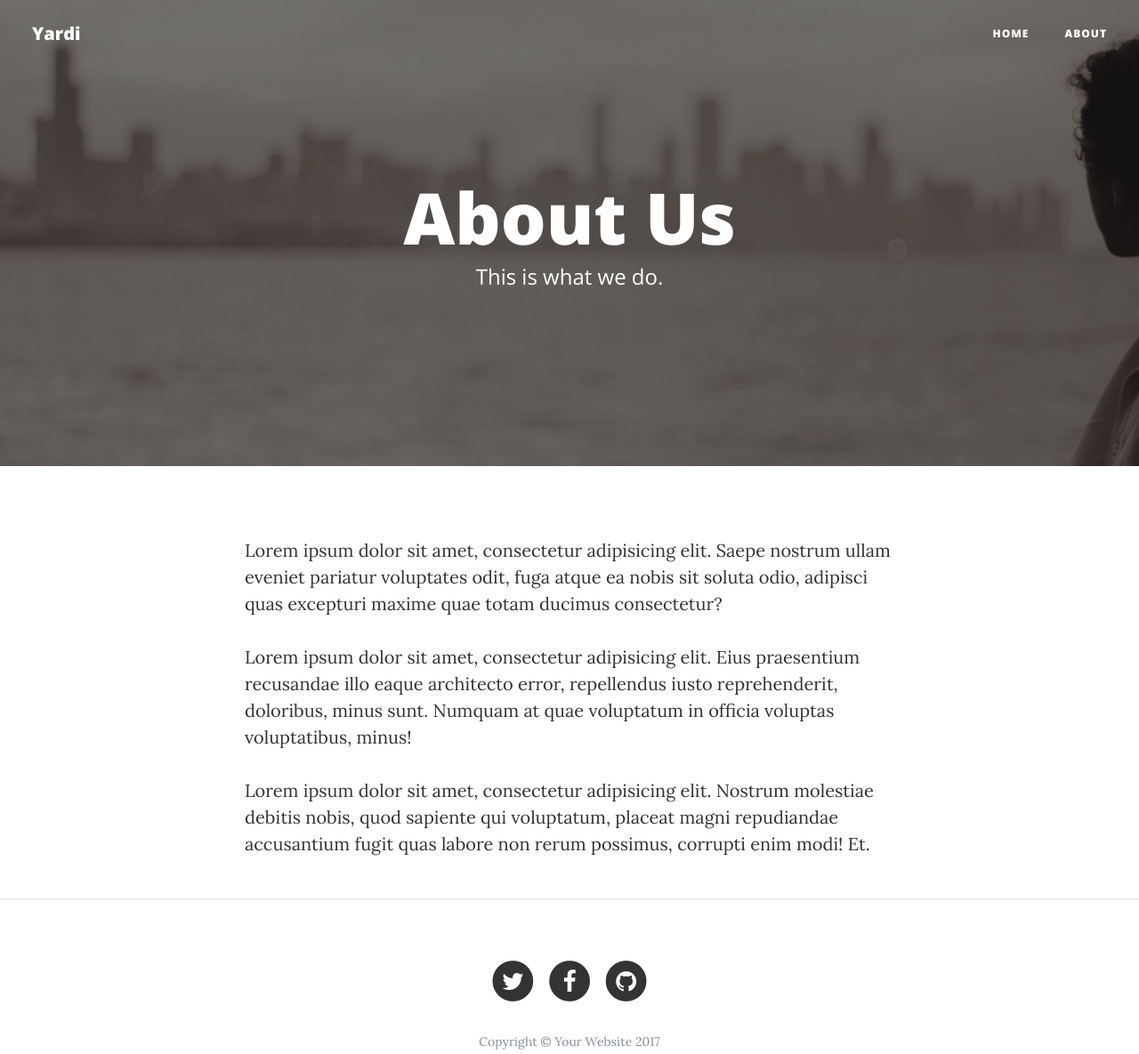
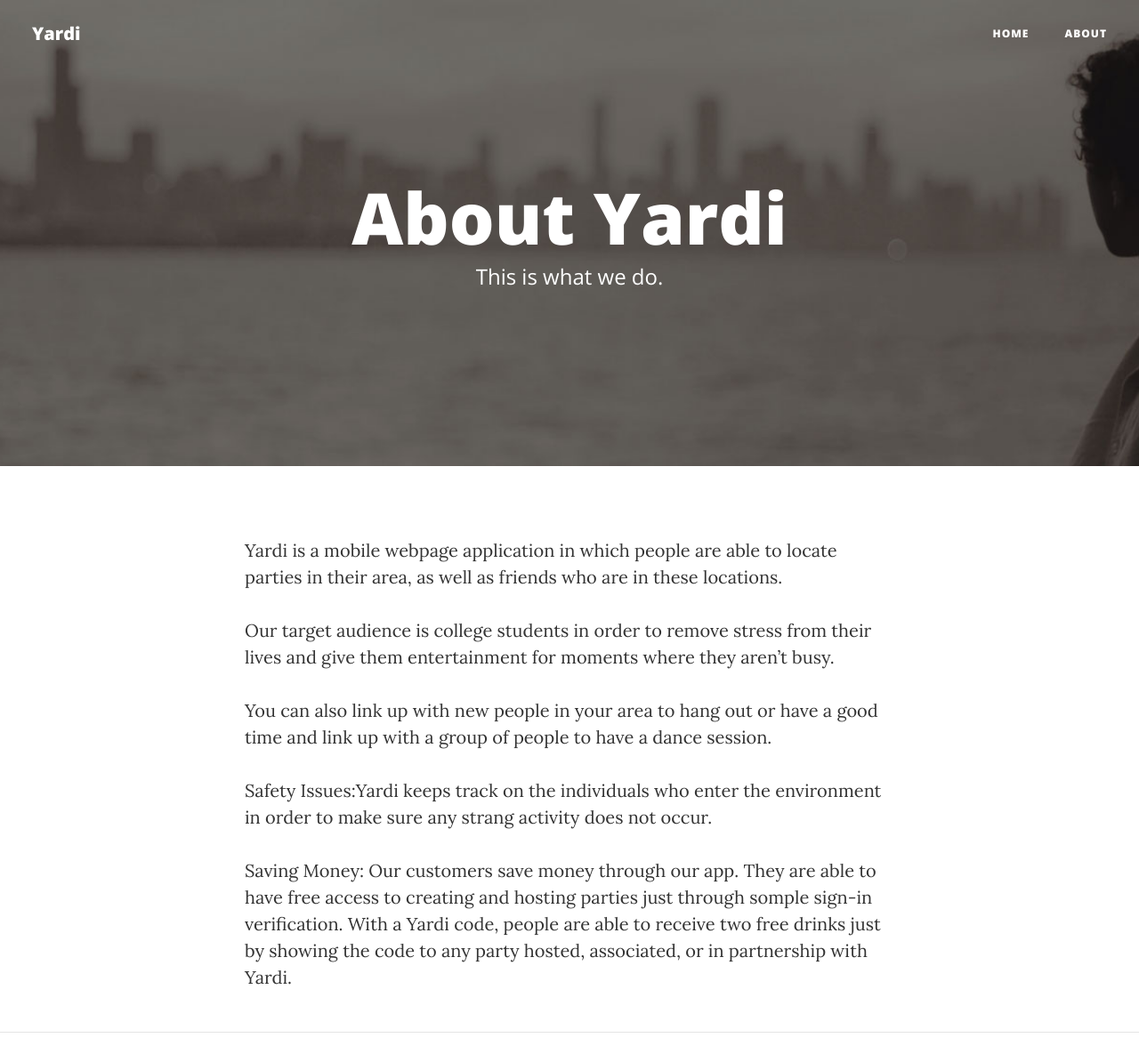
Before and after one commit to virj5/Yardi, a website: page Yardi/about.html in a window 1280 px wide. Shown: the top 1185 px of the page at 89% size. Drawn offline with nearby package versions, Linux system fonts and the light colour scheme.

Commit message:
psuh all

```diff
--- a/Yardi/about.html
+++ b/Yardi/about.html
@@ -59,7 +59,7 @@
         <div class="row">
           <div class="col-lg-8 col-md-10 mx-auto">
             <div class="page-heading">
-              <h1>About Us</h1>
+              <h1>About Yardi</h1>
               <span class="subheading">This is what we do.</span>
             </div>
           </div>
@@ -71,9 +71,12 @@
     <div class="container">
       <div class="row">
         <div class="col-lg-8 col-md-10 mx-auto">
-          <p>Lorem ipsum dolor sit amet, consectetur adipisicing elit. Saepe nostrum ullam eveniet pariatur voluptates odit, fuga atque ea nobis sit soluta odio, adipisci quas excepturi maxime quae totam ducimus consectetur?</p>
-          <p>Lorem ipsum dolor sit amet, consectetur adipisicing elit. Eius praesentium recusandae illo eaque architecto error, repellendus iusto reprehenderit, doloribus, minus sunt. Numquam at quae voluptatum in officia voluptas voluptatibus, minus!</p>
-          <p>Lorem ipsum dolor sit amet, consectetur adipisicing elit. Nostrum molestiae debitis nobis, quod sapiente qui voluptatum, placeat magni repudiandae accusantium fugit quas labore non rerum possimus, corrupti enim modi! Et.</p>
+          <p>Yardi is a mobile webpage application in which people are able to locate parties in their area, as well as friends who are in these locations.</p>
+          <p>Our target audience is college students in order to remove stress from their lives and give them entertainment for moments where they aren’t busy.</p>
+          <p>You can also link up with new people in your area to hang out or have a good time and link up with a group of people to have a dance session.</p>
+          <p>Safety Issues:Yardi keeps track on the individuals who enter the environment in order to make sure any strang activity does not occur.</p>
+          <p>Saving Money: Our customers save money through our app. They are able to have free access to creating and hosting parties just through somple sign-in verification. With a Yardi code, people are able to receive two free drinks just by showing the code to any party hosted, associated, or in partnership with Yardi.</p>
+          <p>
         </div>
       </div>
     </div>
```
Also changed, not shown: Yardi/gulpfile.js (+12 -5 lines), Yardi/index.html (+5 -0 lines), Yardi/index1.html (+3 -0 lines), Yardi/index2.html (+2 -1 lines).
